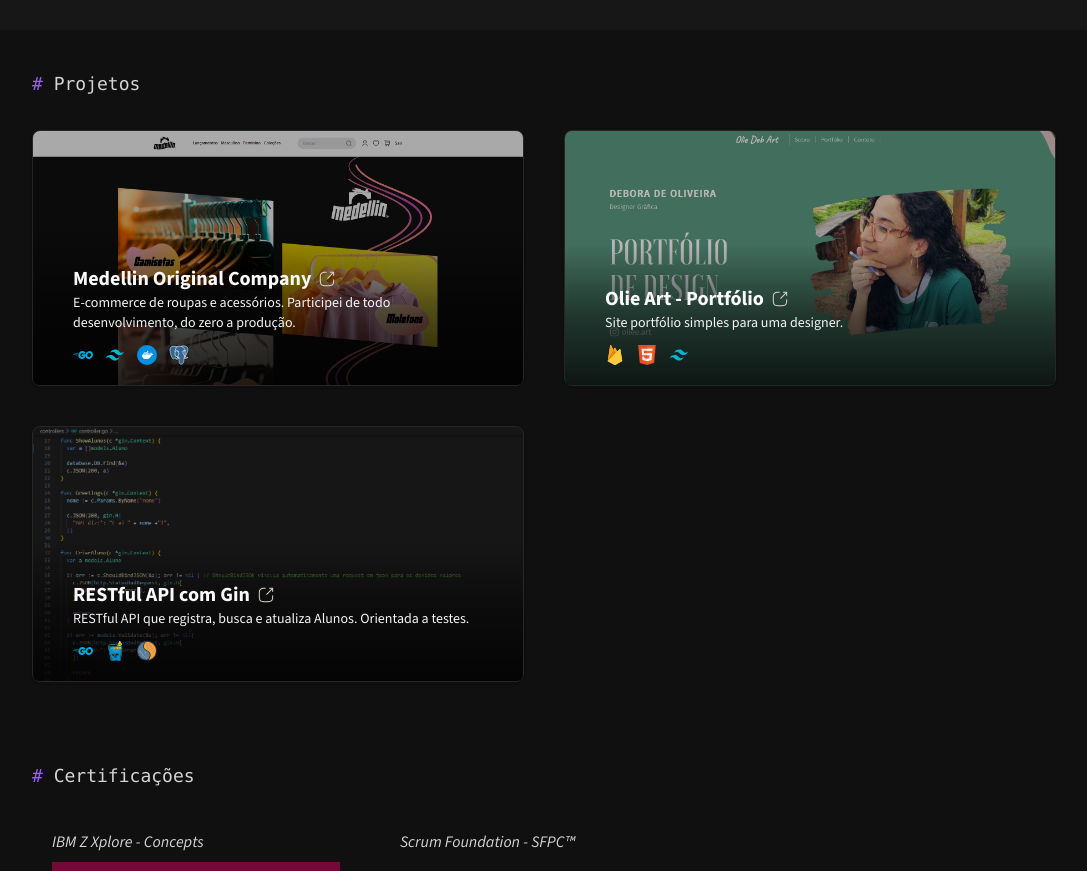
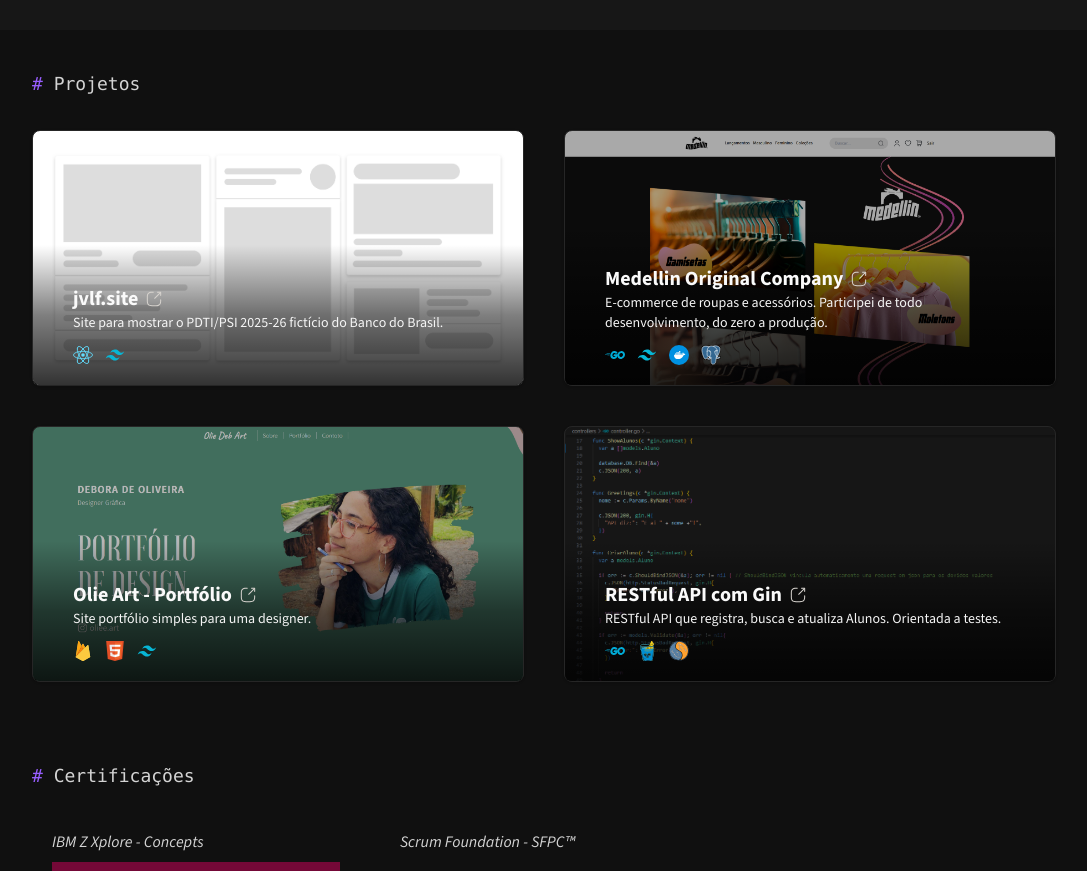
Before and after one commit to vnxcius/vinisimondev, a React (Vite) app: page / in a window 1280 px wide. Shown: the part 688-1559 px from the top of the page, without its empty margins (96-1183 px from the left). Built offline with nearby package versions, Linux system fonts and the light colour scheme; grey boxes are pictures that could not be loaded.

Commit message:
coisinhas

```diff
--- a/package.json
+++ b/package.json
@@ -1,7 +1,7 @@
 {
   "name": "portfolio-react",
   "private": true,
-  "version": "1.0.0",
+  "version": "1.0.1",
   "type": "module",
   "scripts": {
     "dev": "vite --host",
--- a/src/App.tsx
+++ b/src/App.tsx
@@ -138,6 +138,16 @@
           </h1>
           <div className="grid grid-cols-1 md:grid-cols-2 gap-10">
             <ProjectCard
+              link="https://jvlf.site"
+              name="jvlf.site"
+              img="/img/skeleton_placeholder.png"
+              description="Site para mostrar o PDTI/PSI 2025-26 fictício do Banco do Brasil."
+              stack={[
+                "react",
+                "tailwind",
+              ]}
+            />
+            <ProjectCard
               link="https://medellincompany.com.br"
               name="Medellin Original Company"
               img="/img/medellin.png"
--- a/src/components/ProjectCard.tsx
+++ b/src/components/ProjectCard.tsx
@@ -8,8 +8,8 @@
 
 const ProjectCard = (props: Props) => {
   return (
-    <div className={`group border relative border-neutral-800 shadow py-3 px-10 h-64 rounded-lg bg-no-repeat bg-cover bg-top bg-[url('/img/olieart.png')] bg-[url('${props.img}')] transition-all duration-700`}>
-      <div className="absolute left-0 bottom-0 pb-5 pt-10 px-5 md:px-10 w-full bg-gradient-to-b from-transparent via-black/50 to-black/80 rounded-b-md">
+    <div className={`group border relative border-neutral-800 shadow py-3 px-10 h-64 rounded-lg bg-no-repeat bg-cover bg-top bg-[url('${props.img}')] transition-all duration-700`}>
+      <div className="absolute left-0 bottom-0 pb-5 pt-10 px-5 md:px-10 w-full bg-gradient-to-b from-transparent via-black/50 to-black/80 rounded-b-md z-10">
         <a href={props.link} target="_blank" className="flex items-center gap-2 text-neutral-50 text-lg md:text-xl font-extrabold hover:underline">
           {props.name}
           <img src="/icons/export-3.svg" alt="" className="invert size-4 invisible md:visible" />
@@ -17,7 +17,7 @@
         <p className="text-neutral-100 text-sm">{props.description}</p>
         <div className="flex flex-wrap gap-3 mt-3">
           {props.stack.map((item) => (
-            <img key={item} src={`/icons/${item}.svg`} alt={item} title={item} className="text-neutral-400 size-5 object-contain" draggable="false"/>
+            <img key={item} src={`/icons/${item}.svg`} alt={item} title={item} className="text-neutral-400 size-5 object-contain" draggable="false" />
           ))}
         </div>
       </div>
--- a/src/index.css
+++ b/src/index.css
@@ -21,6 +21,10 @@
   background-image: url('/img/medellin.png');
 }
 
+.bg-\[url\(\'\/img\/skeleton_placeholder\.png\'\)\] {
+  background-image: url('/img/skeleton_placeholder.png');
+}
+
 .bg-\[url\(\'\/img\/api-gin\.png\'\)\] {
   background-image: url('/img/api-gin.png');
   background-position: left;
```
Also changed, not shown: public/img/skeleton_placeholder.png (added).
